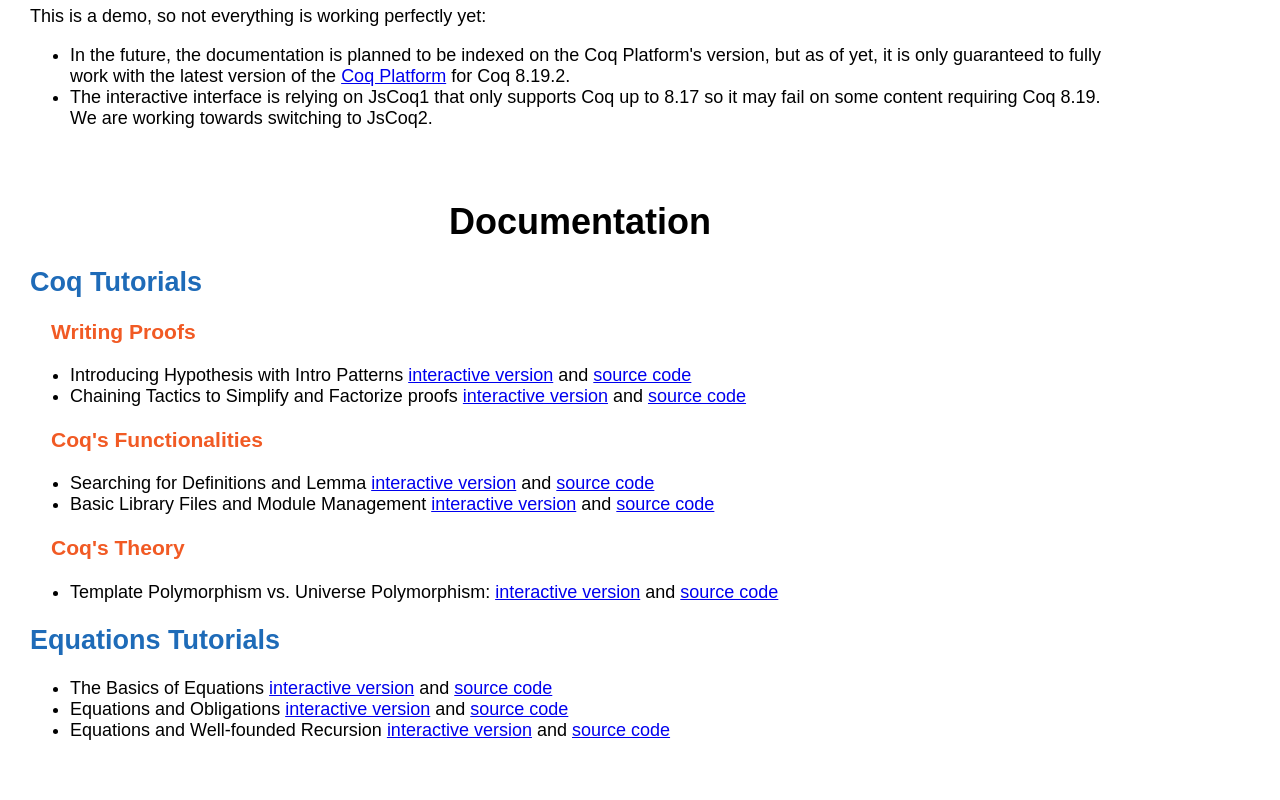
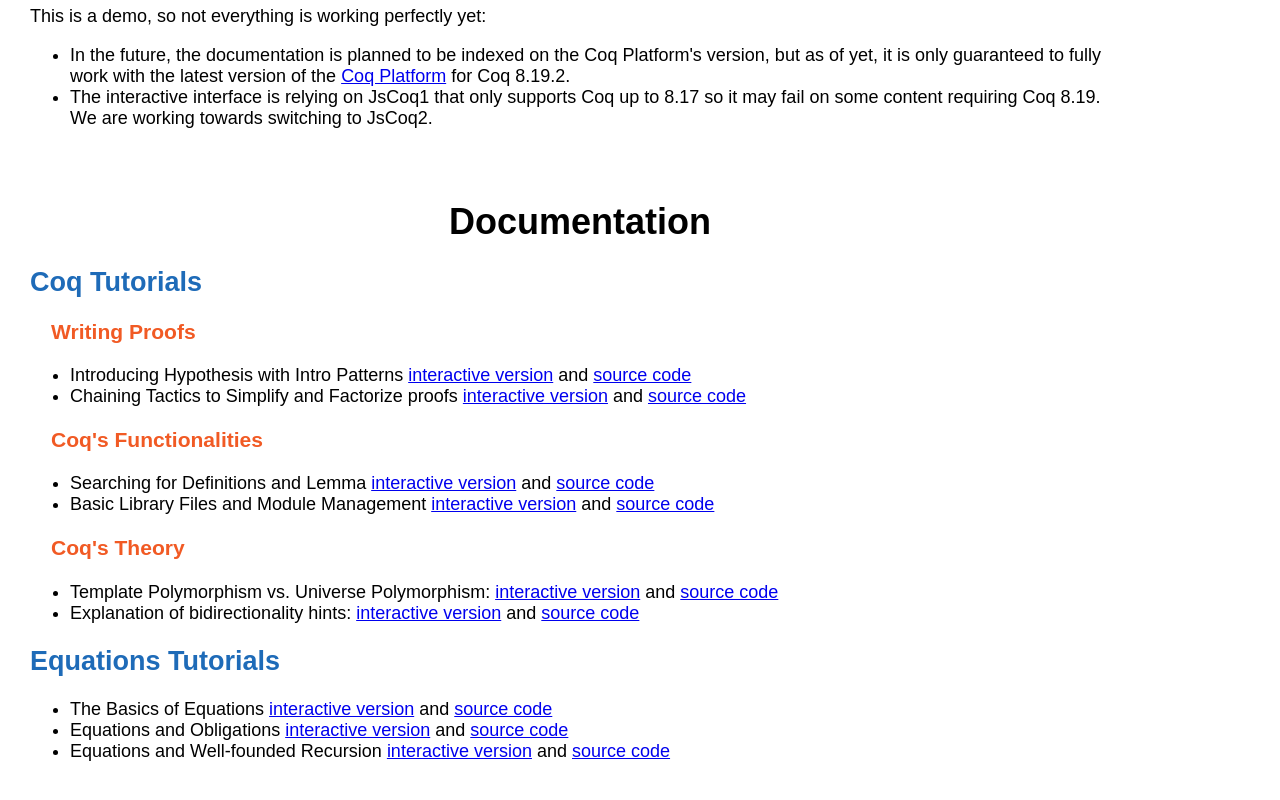
Before and after one commit to coq/platform-docs, a website: page src/index.html in a window 1280 px wide. Shown: the part 792-1592 px from the top of the page. Drawn offline with Linux system fonts and the light colour scheme.

Commit message:
Explanation about bidirectionality hints (#71)

```diff
--- a/src/index.html
+++ b/src/index.html
@@ -146,6 +146,12 @@
         and
         <a href="Explanation_Template_Polymorphism.v">source code</a>
       </li>
+      <li>
+        Explanation of bidirectionality hints:
+        <a href="Explanation_Bidirectionality_Hints.html">interactive version</a>
+        and
+        <a href="Explanation_Bidirectionality_Hints.v">source code</a>
+      </li>
     </ul>
 
     <h2 id=eq-tut>Equations Tutorials</h2>
```
Also changed, not shown: 1 other file.
